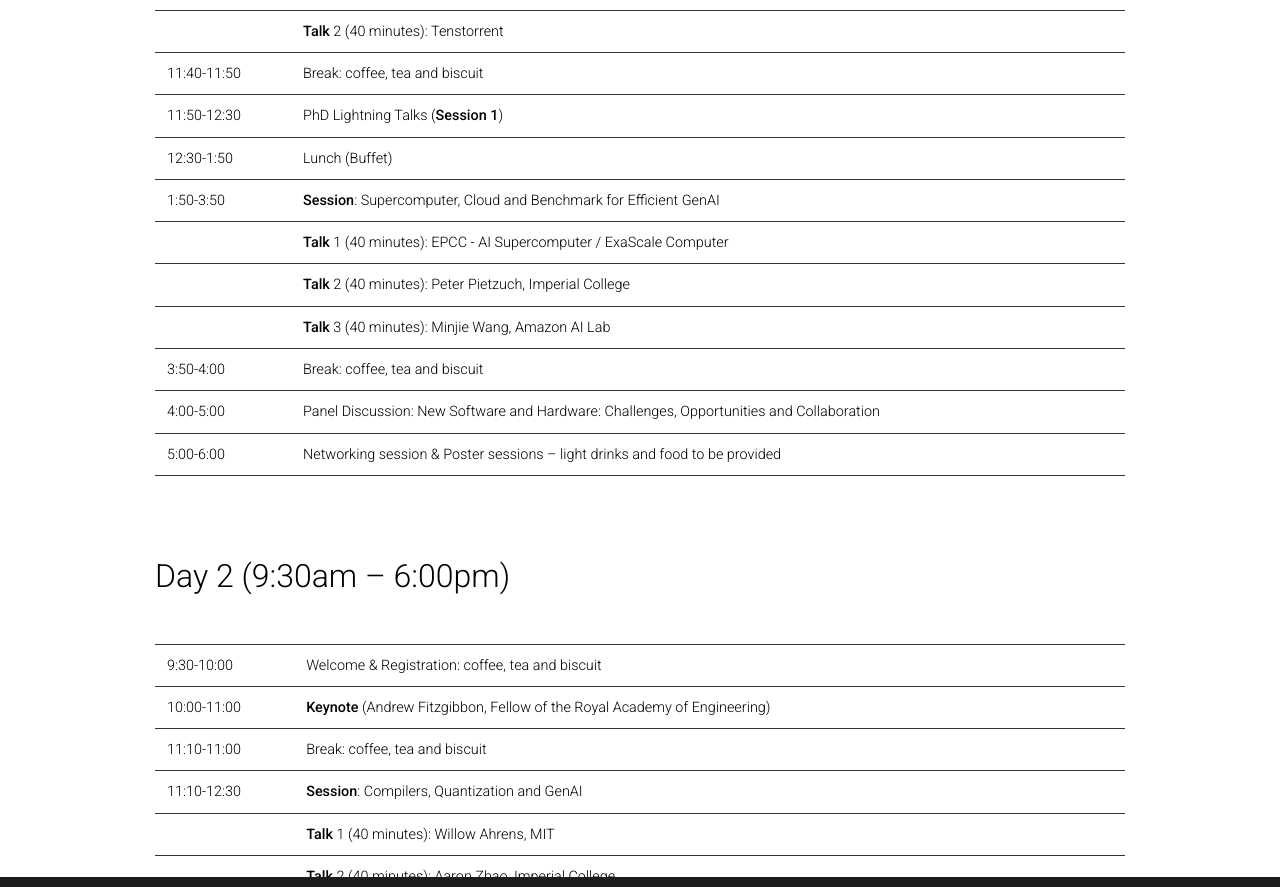
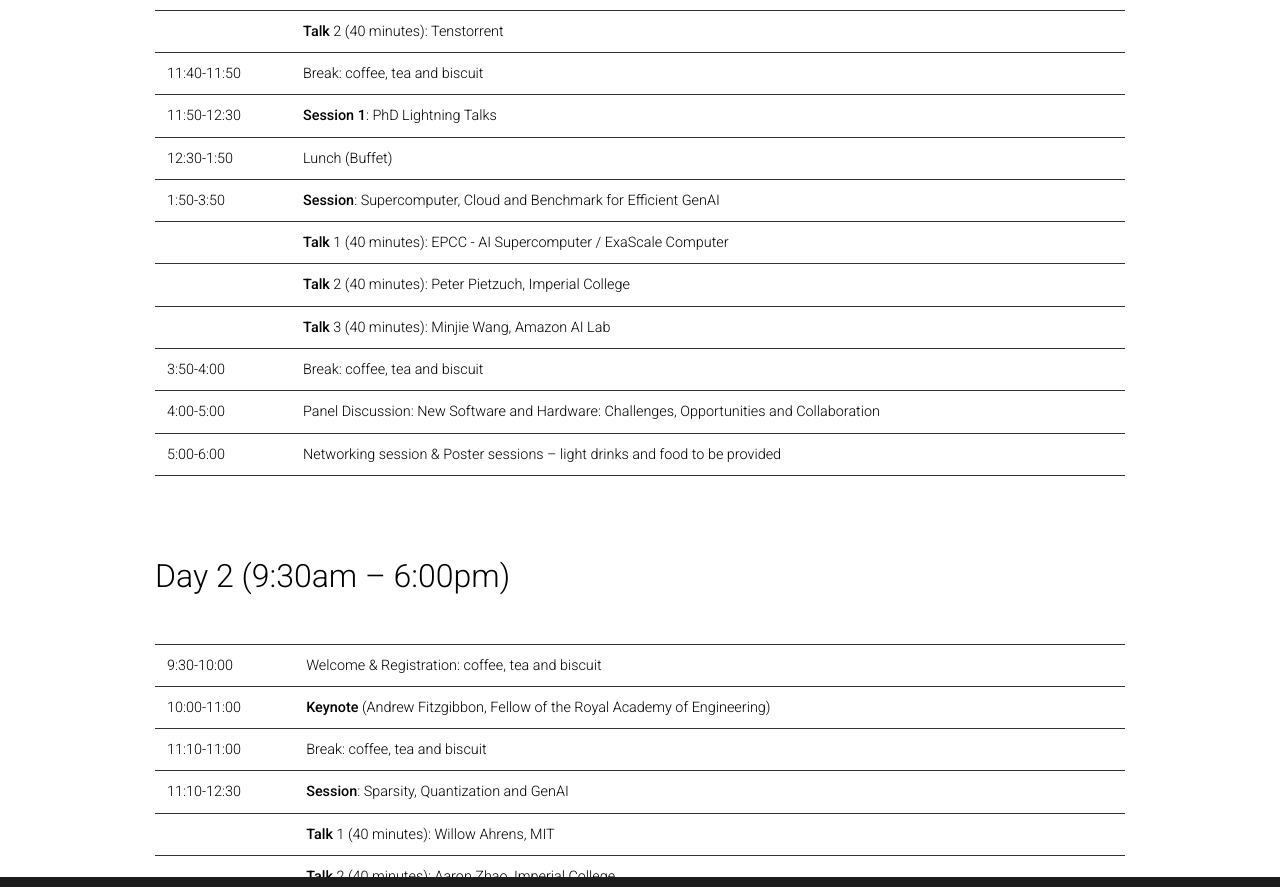
Before and after one commit to opensourcing-foundation-models/opensourcing-foundation-models.github.io, a Jekyll site: the page built from _pages/schedule.md, in a window 1280 px wide and 1400 px high. Shown: the part 488-1375 px from the top of the window. Built offline with Jekyll 4.4.1, drawn with Linux system fonts in a browser that asks for light colours; comment, search, counter and statistics services are not loaded; a style sheet for code colours, icons or effects is not loaded.

Commit message:
Update schedule.md

```diff
--- a/_pages/schedule.md
+++ b/_pages/schedule.md
@@ -20,7 +20,7 @@ nav_order: 5
 |             | **Talk** 1 (40 minutes): Woosuk Kwon, UC Berkely |
 |             | **Talk** 2 (40 minutes): Tenstorrent            |
 | 11:40-11:50 | Break: coffee, tea and biscuit                                       |
-| 11:50-12:30 | PhD Lightning Talks (**Session 1**)            |
+| 11:50-12:30 | **Session 1**: PhD Lightning Talks            |
 | 12:30-1:50  | Lunch (Buffet)                             |
 | 1:50-3:50   | **Session**: Supercomputer, Cloud and Benchmark for Efficient GenAI |
 |             | **Talk** 1 (40 minutes): EPCC - AI Supercomputer / ExaScale Computer |
@@ -40,7 +40,7 @@ nav_order: 5
 | 9:30-10:00  | Welcome & Registration: coffee, tea and biscuit         |
 | 10:00-11:00 | **Keynote** (Andrew Fitzgibbon, Fellow of the Royal Academy of Engineering)     |
 | 11:10-11:00 | Break: coffee, tea and biscuit                                       |
-| 11:10-12:30 | **Session**: Compilers, Quantization and GenAI                   |
+| 11:10-12:30 | **Session**: Sparsity, Quantization and GenAI                   |
 |             | **Talk** 1 (40 minutes): Willow Ahrens, MIT      |
 |             | **Talk** 2 (40 minutes): Aaron Zhao, Imperial College |
 | 12:30-1:50  | Lunch (Buffet)                             |
```
